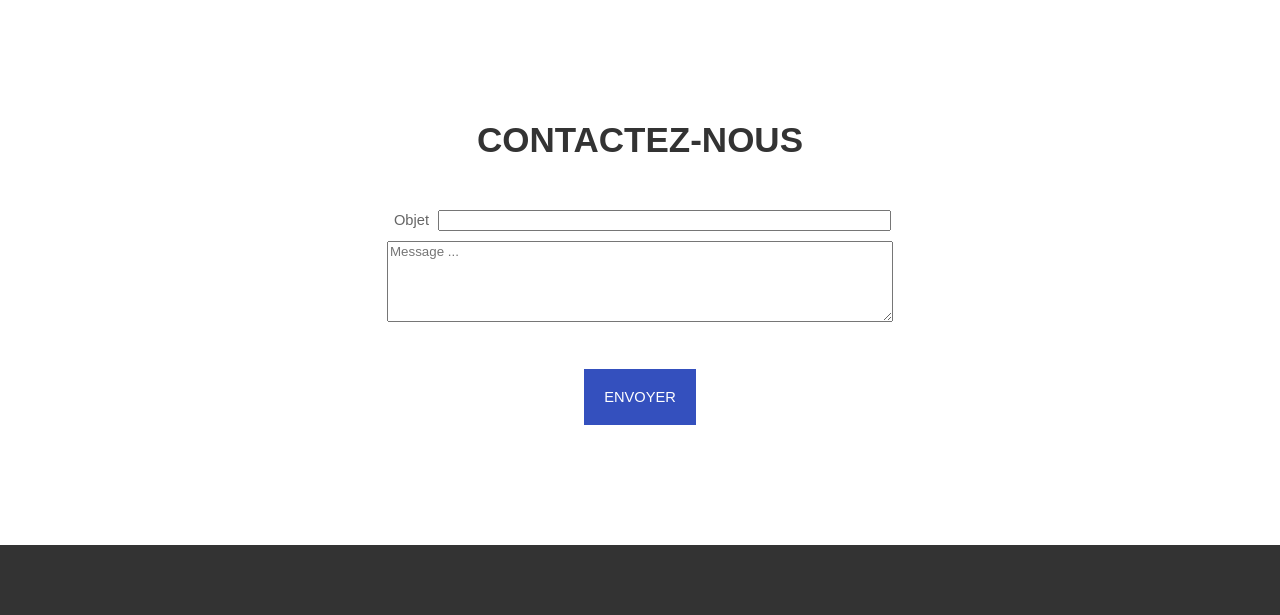
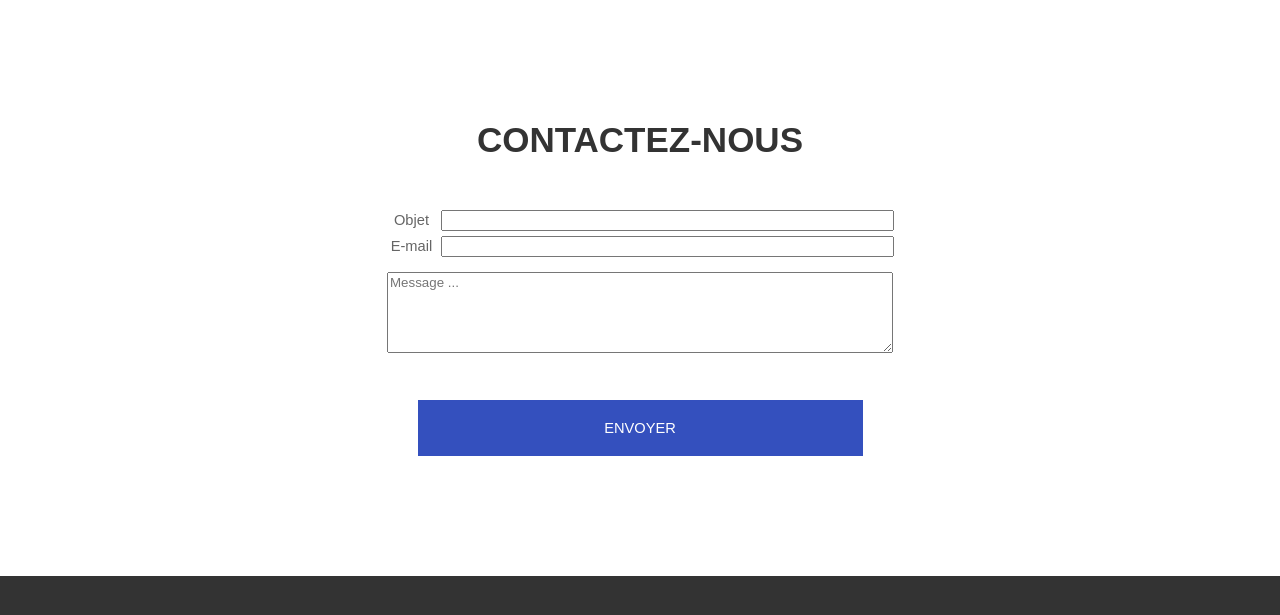
Before and after one commit to SpaceBoxInk/SiteWeb, a PHP site: page /contact.html in a window 1280 px wide. Shown: the part 88-703 px from the top of the page. Run offline with PHP 8.4, Linux system fonts and the light colour scheme; style sheets or scripts are compiled from the project's sources.

Commit message:
Formulaire + titre
Formulaire : rajout du champ Email / ajustements CSS
Rectification du <title> de chaque page

```diff
--- a/contact.html
+++ b/contact.html
@@ -8,7 +8,7 @@
 
 
 
-	<title>Space Box</title>
+	<title>A Space Story | Space Box</title>
 </head>
 <body>
 
@@ -19,6 +19,9 @@
 		<div id="logo">
 			<h1>Contact</h1>
 		</div>
+
+
+		<!-- // MENU // -->
 		<div id="menu">
 			<ul class="niv1">
 				<li><a href="index.html">Accueil</a></li>
@@ -43,6 +46,9 @@
 				<li class="current-page"><a href="contact.html">Contact</a></li>
 			</ul>
 		</div>
+		<!-- // FIN MENU // -->
+
+
 	</div>
 	</div>
 	<div id="banner">
@@ -51,8 +57,13 @@
 				<h3>Contactez-nous</h3>
 			</div>
 			<form action="form.php" method="POST">
+
 				<label for="object">Objet</label>
-				<input type="label" name="objet" id="objet"><br>
+				<input type="label" name="objet" id="objet" required><br>
+
+				<label for="mail">E-mail</label>
+				<input type="email" name="mail" id="mail" required><br>
+
 				<textarea name="msg" placeholder="Message ..." rows="5"></textarea> <br>
 				<input type="submit" class="button" value="Envoyer" />
 			</form>
--- a/documentation.html
+++ b/documentation.html
@@ -8,7 +8,7 @@
 
 
 
-	<title>Space Box</title>
+	<title>A Space Story | Space Box</title>
 </head>
 <body>
 
@@ -19,6 +19,9 @@
 		<div id="logo">
 			<h1>Documentation</h1>
 		</div>
+
+
+		<!-- // MENU // -->
 		<div id="menu">
 			<ul class="niv1">
 				<li><a href="index.html">Accueil</a></li>
@@ -43,6 +46,7 @@
 				<li><a href="contact.html">Contact</a></li>
 			</ul>
 		</div>
+		<!-- // FIN MENU // -->
 	</div>
 	</div>
 	<div id="banner">
--- a/le-jeu.html
+++ b/le-jeu.html
@@ -8,7 +8,7 @@
 
 
 
-	<title>Space Box</title>
+	<title>A Space Story | Space Box</title>
 </head>
 <body>
 
@@ -19,6 +19,9 @@
 		<div id="logo">
 			<h1>Le Jeu</h1>
 		</div>
+
+
+		<!-- // MENU // -->
 		<div id="menu">
 			<ul class="niv1">
 				<li><a href="index.html">Accueil</a></li>
@@ -43,6 +46,7 @@
 				<li><a href="contact.html">Contact</a></li>
 			</ul>
 		</div>
+		<!-- // FIN MENU // -->
 	</div>
 	</div>
 	<div id="banner">
--- a/resources/css/style.css
+++ b/resources/css/style.css
@@ -294,14 +294,15 @@ input.button{
 
 form label{
 	display: inline-block;
-	width: 45px;
+	width: 50px;
 }
 
-form input#objet{
+form input{
 	width: 445px;
 	margin: none;
 	font-family: 'Varela', sans-serif;
 	color: #656565;
+	margin-bottom: 5px;
 }
 
 form textarea{
```
Also changed, not shown: index.html (+6 -2 lines), 1 other file.
